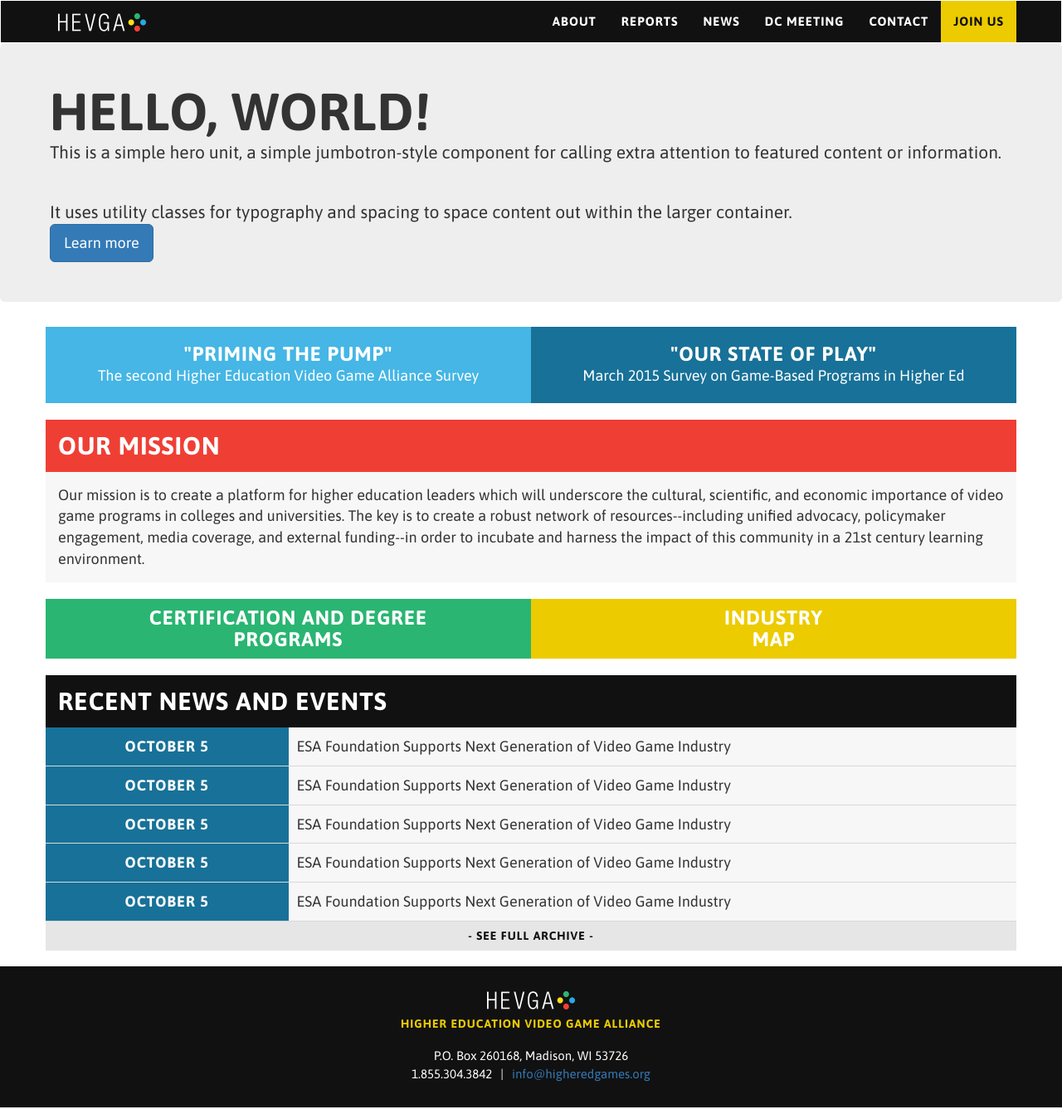
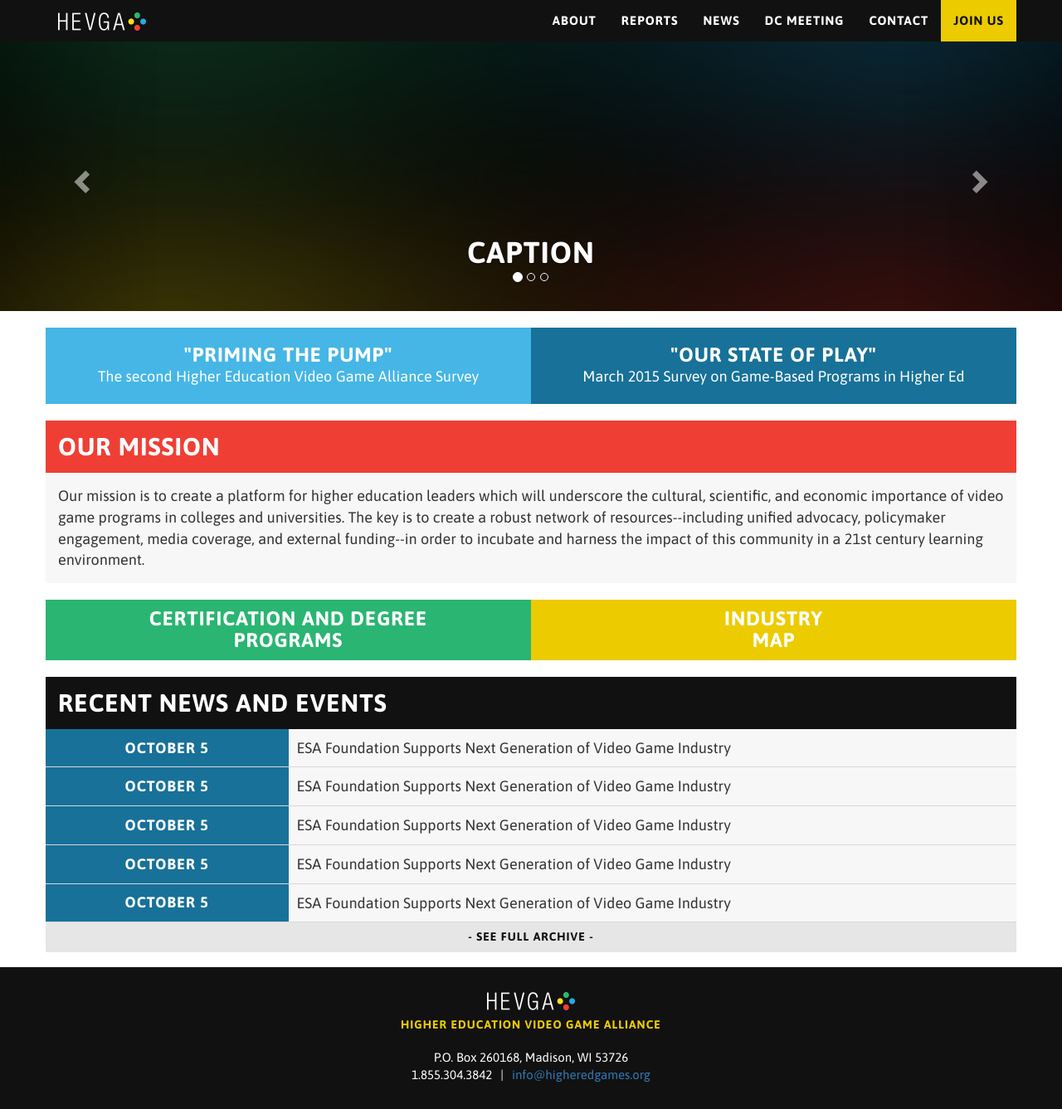
Before and after one commit to jsruesch/hevga2, a PHP site: page / in a window 1280 px wide. Shown: the whole page at 83% size. Run offline with PHP 8.4, Linux system fonts and the light colour scheme; some libraries are stand-ins or nearby versions.

Commit message:
Begin setup of carousel

```diff
--- a/index.php
+++ b/index.php
@@ -1,22 +1,51 @@
 <?php include('header.php') ?>
 
 <!--
-  BEGIN: Jumbotron
+  BEGIN: Carousel
 -->
-  <div class="container-fluid">
-    <div class="jumbotron">
-        <div class="container">
-        <h1 class="display-3">Hello, world!</h1>
-        <p class="lead">This is a simple hero unit, a simple jumbotron-style component for calling extra attention to featured content or information.</p>
-        <hr class="m-y-2">
-        <p>It uses utility classes for typography and spacing to space content out within the larger container.</p>
-        <p class="lead">
-          <a class="btn btn-primary btn-lg" href="#" role="button">Learn more</a>
-        </p>
+  <div class="container-fluid mar20-bot">
+    <div id="carousel-example-generic" class="carousel slide carousel-fade" data-ride="carousel">
+      <!-- Indicators -->
+      <ol class="carousel-indicators">
+        <li data-target="#carousel-example-generic" data-slide-to="0" class="active"></li>
+        <li data-target="#carousel-example-generic" data-slide-to="1"></li>
+        <li data-target="#carousel-example-generic" data-slide-to="2"></li>
+      </ol>
+
+      <!-- Wrapper for slides -->
+      <div class="carousel-inner" role="listbox">
+        <div class="item active">
+          <img src="img/slides/slide-01.png"/>
+          <div class="carousel-caption">
+            <h1>Caption</h1>
+          </div>
+        </div>
+        <div class="item">
+          <img src="img/slides/slide-02.png"/>
+          <div class="carousel-caption">
+            <h1>Caption</h1>
+          </div>
+        </div>
+        <div class="item">
+          <img src="img/slides/slide-03.png"/>
+          <div class="carousel-caption">
+            <h1>Caption</h1>
+          </div>
+        </div>
       </div>
+
+      <!-- Controls -->
+      <a class="left carousel-control" href="#carousel-example-generic" role="button" data-slide="prev">
+        <span class="glyphicon glyphicon-chevron-left" aria-hidden="true"></span>
+        <span class="sr-only">Previous</span>
+      </a>
+      <a class="right carousel-control" href="#carousel-example-generic" role="button" data-slide="next">
+        <span class="glyphicon glyphicon-chevron-right" aria-hidden="true"></span>
+        <span class="sr-only">Next</span>
+      </a>
     </div>
   </div>
-<!-- END: Jumbotron -->
+<!-- END: Carousel -->
 <!--
   BEGIN: Main Content
 -->
--- a/stylesheets/style.scss
+++ b/stylesheets/style.scss
@@ -102,8 +102,9 @@ table tr{ border-bottom: 1px solid $dgrey; }
  * =========================================
  */
 
-.navbar{ margin-bottom: 0 !important; }
-
+.navbar{ margin-bottom: 0 !important; border: 0 !important; }
+.navbar-toggle{ border-radius: 0 !important; border: none !important; }
+.navbar-nav>li:hover { @include transition; background: $red; }
 .navbar-inverse .navbar-nav>li>a{
   font-family: 'Asap', sans-serif;
   font-size: 15px !important;
@@ -112,8 +113,6 @@ table tr{ border-bottom: 1px solid $dgrey; }
   font-weight: 700;
   letter-spacing: 1px;
 }
-
-.navbar-nav>li:hover { @include transition; background: $red; }
 
  /* END: Navigation */
 
@@ -153,6 +152,21 @@ table tr{ border-bottom: 1px solid $dgrey; }
 }
 
 /* END: Elements */
+
+/**
+ * =========================================
+ * Carousel
+ * =========================================
+ */
+
+.carousel-inner .item img{
+  min-height: 325px;
+  max-height: 350px;
+  background-position: center;
+}
+.carousel-control:hover{ background: none !important; }
+
+ /* END: Carousel */
 
 
 /**
```
Also changed, not shown: stylesheets/style.css (+27 -8 lines), img/slides/slide-01.png (added), img/slides/slide-02.png (added), img/slides/slide-03.png (added), stylesheets/style.min.css, 1 other file.
